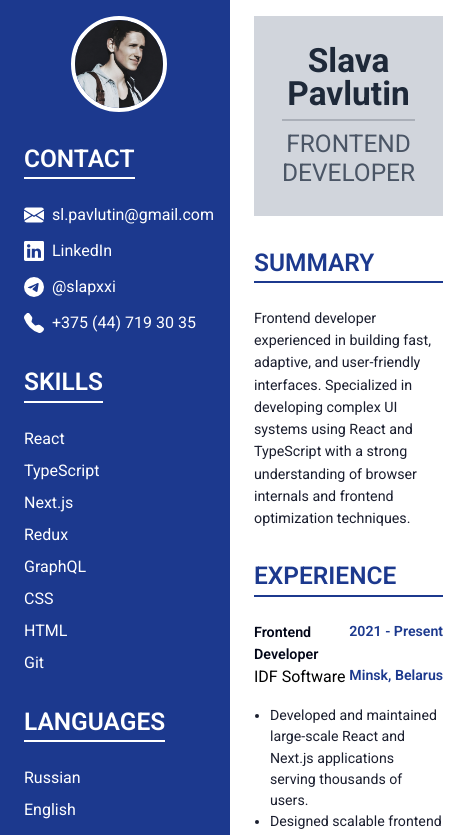
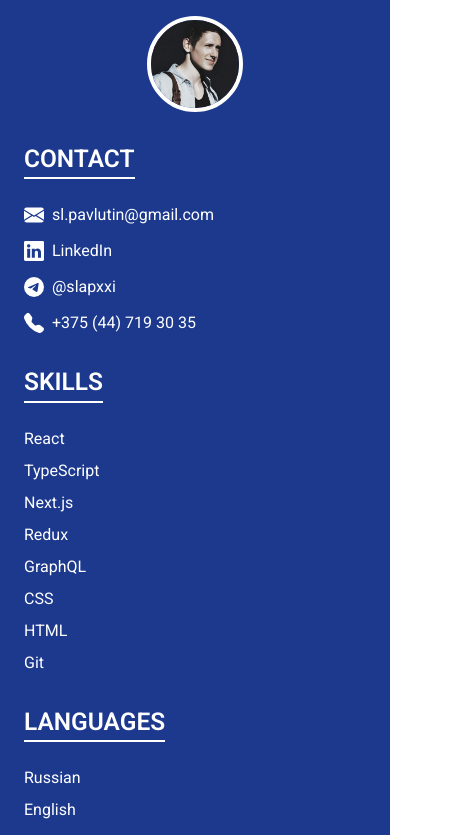
Before and after one commit to slapxxi/cv, a React (Vite) app: page / in a window 390 px wide. Shown: the top 835 px of the page, 475 px wide, since content can reach past the window. Built offline with nearby package versions, Linux system fonts and the light colour scheme.

Commit message:
grid tweaks

```diff
--- a/src/App.tsx
+++ b/src/App.tsx
@@ -3,9 +3,13 @@ import config from './config'
 
 const App = () => {
   return (
-    <div className="grid min-h-screen grid-cols-[1fr_minmax(auto,480px)_minmax(auto,960px)_1fr] gap-2">
-      <aside className="col-[1/3] grid auto-rows-min grid-cols-subgrid bg-blue-900 text-white">
-        <div className="sticky top-0 col-2 grid gap-y-8 p-4">
+    <div
+      className="grid min-h-screen
+      grid-cols-[[aside]1fr_[main]auto[main-end]_1fr[aside-end]]
+      md:grid-cols-[[aside]1fr_minmax(auto,480px)[aside-end_main]minmax(auto,960px)_1fr[main-end]] gap-2"
+    >
+      <aside className="col-[aside] grid auto-rows-min grid-cols-subgrid bg-blue-900 text-white">
+        <div className="md:sticky top-0 col-2 grid md:max-h-screen gap-y-8 overflow-y-auto p-4">
           <img
             src={profileImage}
             alt=""
@@ -49,14 +53,14 @@ const App = () => {
         </div>
       </aside>
 
-      <main className="col-[3/6] grid grid-cols-subgrid">
+      <main className="col-[main] grid grid-cols-subgrid">
         <div className="col-1 grid auto-rows-min gap-y-8 p-4">
           {/* name */}
           <header className="grid gap-2 bg-gray-300 p-7 text-center">
             <h1 className="title text-fluid-5xl text-gray-800">
               Slava Pavlutin
             </h1>
-            <hr className="w-full mx-auto border max-w-prose border-slate-900/20" />
+            <hr className="mx-auto w-full max-w-prose border border-slate-900/20" />
             <h2 className="text-fluid-3xl text-gray-600 uppercase">
               Frontend Developer
             </h2>
```
